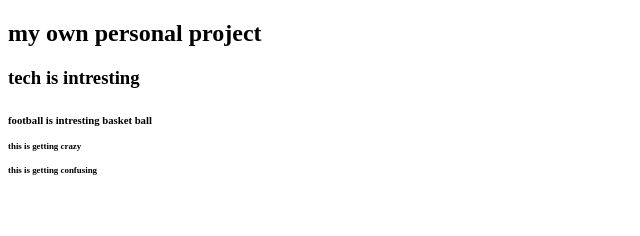
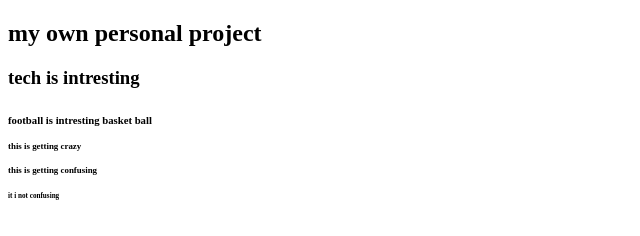
Before and after one commit to justaustinm/second-project, a plain HTML site: page index.html in a window 1280 px wide. Shown: the full height of the page, 0-640 px from the left. Drawn offline with Linux system fonts and the light colour scheme.

Commit message:
this is not confusing

```diff
--- a/index.html
+++ b/index.html
@@ -12,6 +12,7 @@
           <h7>basket ball
          <h5>this is getting crazy
           <h5>this is getting confusing
+            <h6>it i not confusing</h6>
             </h4>
         </h3>
     </h2>
```
